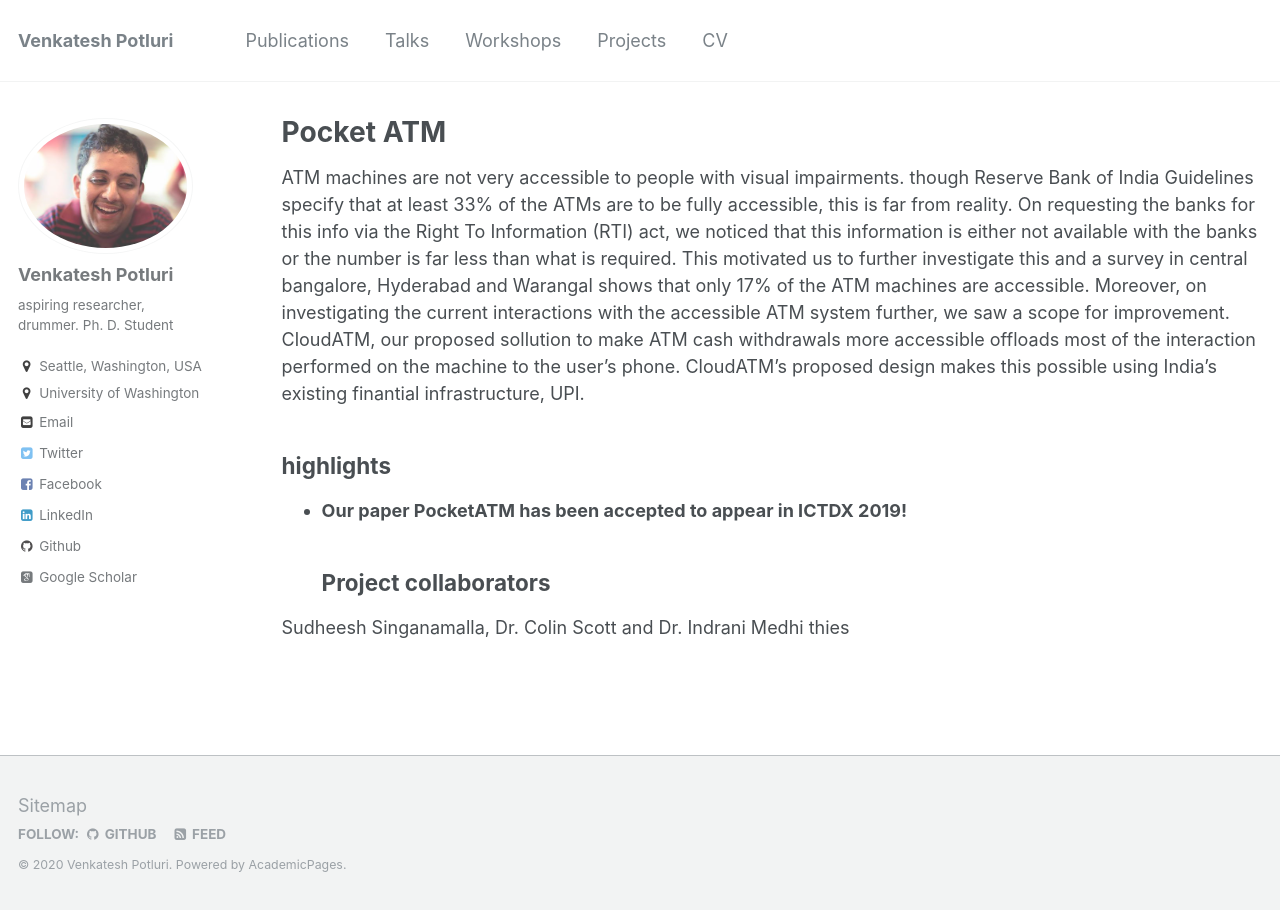
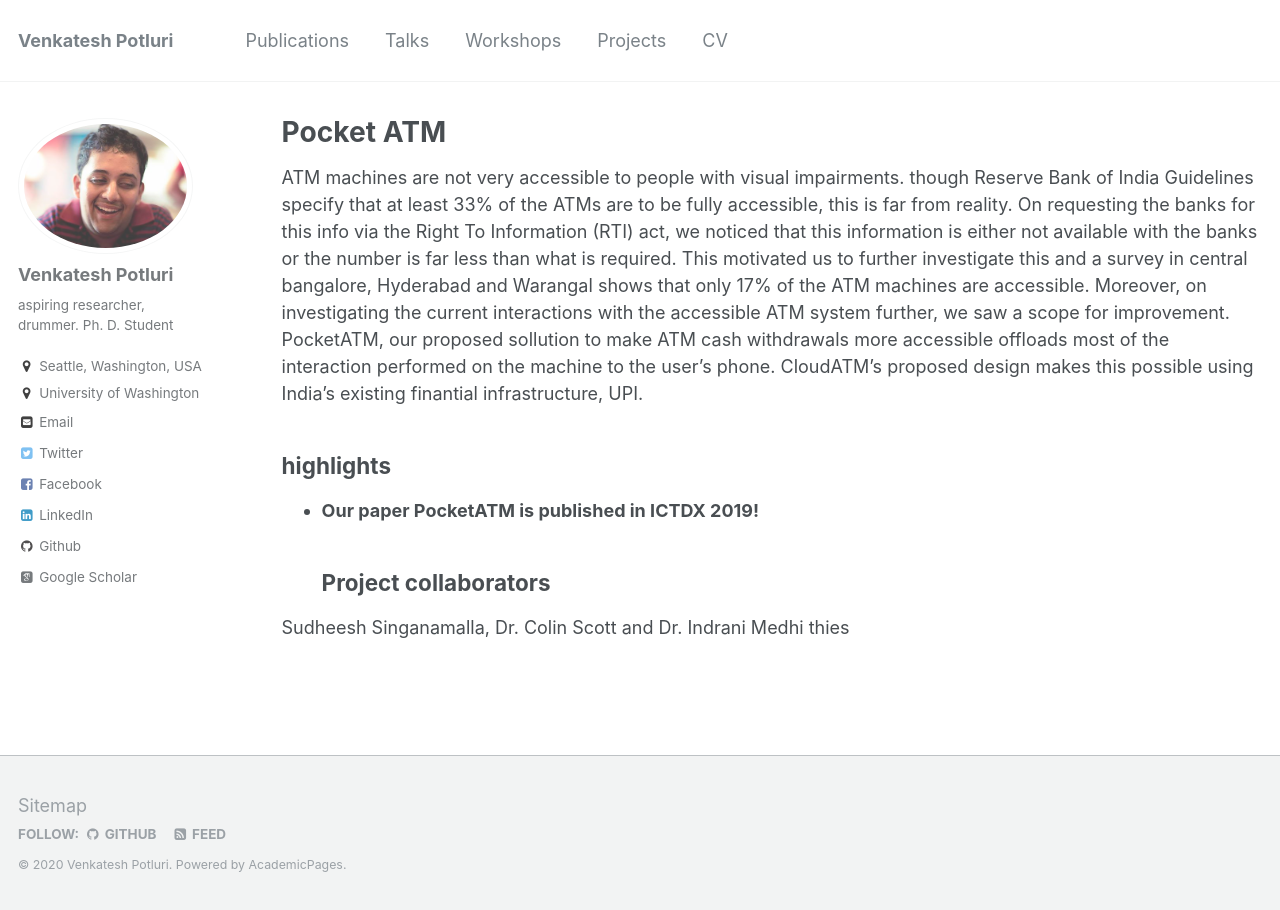
Before and after one commit to venkateshpotluri/venkateshpotluri.github.io, a Jekyll site: the page built from _projects/2017-04-01-cloudatm.md, in a window 1280 px wide. Built offline with Jekyll 4.4.1, drawn with Linux system fonts in a browser that asks for light colours; some web fonts are replaced.

```diff
--- a/_projects/2017-04-01-cloudatm.md
+++ b/_projects/2017-04-01-cloudatm.md
@@ -1,18 +1,19 @@
 ---
 title: "Pocket ATM"
-excerpt: "New ATM design to improve accessibility for people with visual impairment."
+excerpt: "New ATM design to improve accessibility for people with visual impairments."
 collection: projects
 permalink: /projects/cloudatm/
 layout: archive
 author_profile: true
 redirect_from:
   - /cloudatm
+  - /pocketatm
 ---
-ATM machines are not very accessible to people with visual impairments. though Reserve Bank of India Guidelines specify that at least 33% of the ATMs are to be fully accessible, this is far from reality. On requesting the banks for this info via the Right To Information (RTI) act, we noticed that this information is either not available with the banks or the number is far less than what is required. This motivated us to further investigate this and a survey in central bangalore, Hyderabad and Warangal shows that only 17% of the ATM machines are accessible. Moreover, on investigating the current interactions with the accessible ATM system further, we saw a scope for improvement. CloudATM, our proposed sollution to make ATM cash withdrawals more accessible offloads most of the interaction performed on the machine to the user's phone. CloudATM's proposed design makes this possible using India's existing finantial infrastructure, UPI.
+ATM machines are not very accessible to people with visual impairments. though Reserve Bank of India Guidelines specify that at least 33% of the ATMs are to be fully accessible, this is far from reality. On requesting the banks for this info via the Right To Information (RTI) act, we noticed that this information is either not available with the banks or the number is far less than what is required. This motivated us to further investigate this and a survey in central bangalore, Hyderabad and Warangal shows that only 17% of the ATM machines are accessible. Moreover, on investigating the current interactions with the accessible ATM system further, we saw a scope for improvement. PocketATM, our proposed sollution to make ATM cash withdrawals more accessible offloads most of the interaction performed on the machine to the user's phone. CloudATM's proposed design makes this possible using India's existing finantial infrastructure, UPI.
 
 ## highlights
 
-* **Our paper PocketATM has been accepted to appear in ICTDX 2019!**
+* **Our paper PocketATM is published in ICTDX 2019!**
 ## Project collaborators
 
 [Sudheesh Singanamalla](https://sudheesh.info), [Dr. Colin Scott](https://people.eecs.berkeley.edu/~rcs/) and Dr. [Indrani Medhi thies](https://www.microsoft.com/en-us/research/people/indranim/)
```
Also changed, not shown: _pages/about.md (+15 -9 lines), _publications/2018-09-18-privacy-imwut.md (+3 -1 lines), _publications/2019-01-04-pocketatm-ictdx.md (added, +16 -0 lines), _publications/2019-04-04-pocketatm-ictd.md (renamed from _publications/2019-01-04-pocketatm-ictd.md, +2 -2 lines), _publications/2019-10-28-multimodal-assets.md (added, +18 -0 lines), 2 other files.
